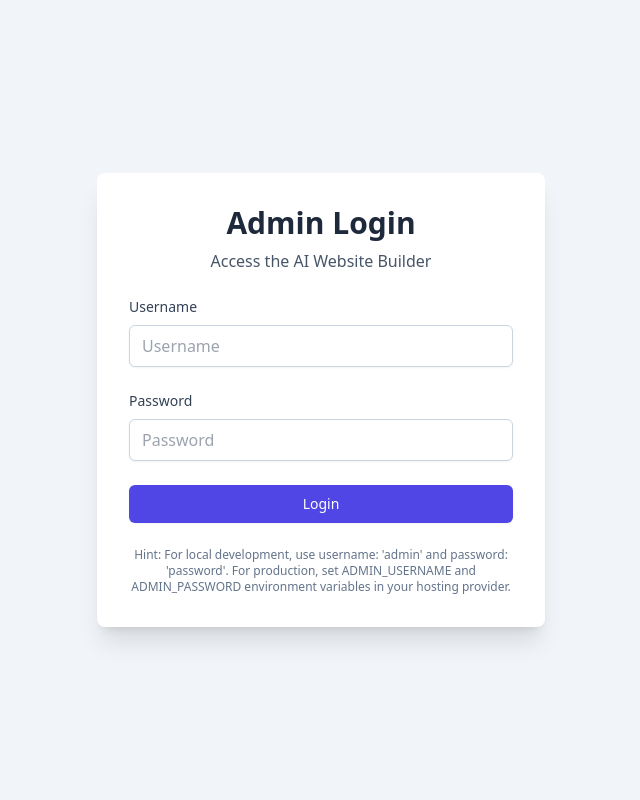
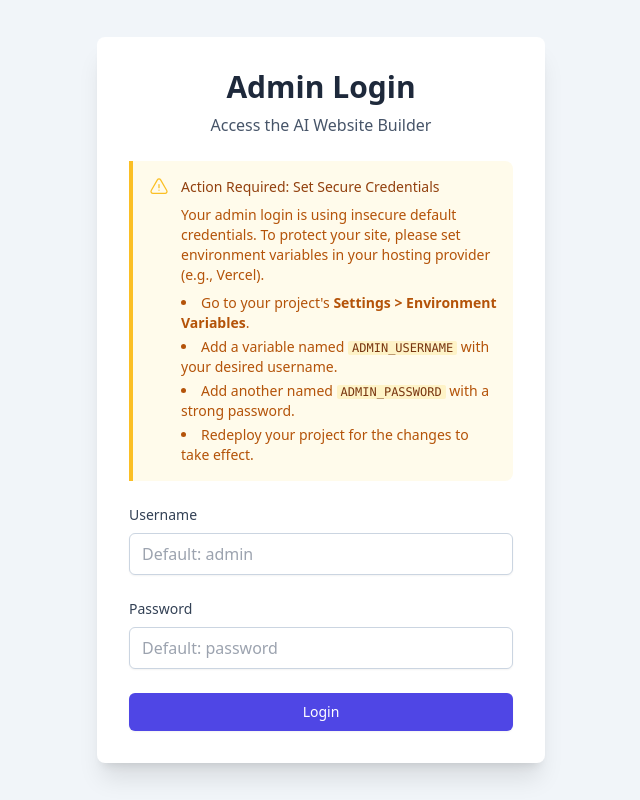
Before and after one commit to mrdocphone/website-builder-v.2, a React (Vite) app: page / in a window 1280 px wide. Shown: the whole page, without its empty margins (319-959 px from the left). Built offline with nearby package versions, Linux system fonts and the light colour scheme.

Commit message:
feat(login): Display warning for missing production env vars
Show a warning message on the login screen if critical production environment variables (ADMIN_USERNAME, ADMIN_PASSWORD) are not set, guiding the user to configure them for secure operation.

```diff
--- a/components/Login.tsx
+++ b/components/Login.tsx
@@ -1,4 +1,5 @@
 import React, { useState } from 'react';
+import { WarningIcon } from './icons';
 
 interface LoginProps {
   onLoginSuccess: () => void;
@@ -8,6 +9,9 @@ const Login: React.FC<LoginProps> = ({ onLoginSuccess }) => {
   const [username, setUsername] = useState('');
   const [password, setPassword] = useState('');
   const [error, setError] = useState('');
+
+  // Check if secure environment variables are missing.
+  const isProductionSetupMissing = !process.env.ADMIN_USERNAME || !process.env.ADMIN_PASSWORD;
 
   const handleSubmit = (e: React.FormEvent) => {
     e.preventDefault();
@@ -25,12 +29,35 @@ const Login: React.FC<LoginProps> = ({ onLoginSuccess }) => {
   };
 
   return (
-    <div className="flex items-center justify-center min-h-screen bg-slate-100 font-sans">
+    <div className="flex items-center justify-center min-h-screen bg-slate-100 font-sans p-4">
       <div className="w-full max-w-md p-8 space-y-6 bg-white rounded-lg shadow-xl">
         <div className="text-center">
           <h1 className="text-3xl font-bold text-slate-800">Admin Login</h1>
           <p className="mt-2 text-slate-600">Access the AI Website Builder</p>
         </div>
+
+        {isProductionSetupMissing && (
+            <div className="bg-amber-50 border-l-4 border-amber-400 p-4 rounded-r-lg">
+                <div className="flex">
+                    <div className="flex-shrink-0">
+                        <WarningIcon className="h-5 w-5 text-amber-400" aria-hidden="true" />
+                    </div>
+                    <div className="ml-3">
+                        <h3 className="text-sm font-medium text-amber-800">Action Required: Set Secure Credentials</h3>
+                        <div className="mt-2 text-sm text-amber-700">
+                            <p>Your admin login is using insecure default credentials. To protect your site, please set environment variables in your hosting provider (e.g., Vercel).</p>
+                            <ul className="list-disc list-inside mt-2 space-y-1">
+                                <li>Go to your project's <strong>Settings &gt; Environment Variables</strong>.</li>
+                                <li>Add a variable named <code className="bg-amber-100 text-amber-900 px-1 rounded-sm text-xs">ADMIN_USERNAME</code> with your desired username.</li>
+                                <li>Add another named <code className="bg-amber-100 text-amber-900 px-1 rounded-sm text-xs">ADMIN_PASSWORD</code> with a strong password.</li>
+                                <li>Redeploy your project for the changes to take effect.</li>
+                            </ul>
+                        </div>
+                    </div>
+                </div>
+            </div>
+        )}
+
         <form className="space-y-6" onSubmit={handleSubmit}>
           <div>
             <label htmlFor="username" className="text-sm font-medium text-slate-700 block mb-2">
@@ -45,7 +72,7 @@ const Login: React.FC<LoginProps> = ({ onLoginSuccess }) => {
               value={username}
               onChange={(e) => setUsername(e.target.value)}
               className="w-full px-3 py-2 border border-slate-300 rounded-md shadow-sm focus:outline-none focus:ring-indigo-500 focus:border-indigo-500"
-              placeholder="Username"
+              placeholder={isProductionSetupMissing ? "Default: admin" : "Username"}
             />
           </div>
           <div>
@@ -64,7 +91,7 @@ const Login: React.FC<LoginProps> = ({ onLoginSuccess }) => {
               value={password}
               onChange={(e) => setPassword(e.target.value)}
               className="w-full px-3 py-2 border border-slate-300 rounded-md shadow-sm focus:outline-none focus:ring-indigo-500 focus:border-indigo-500"
-              placeholder="Password"
+              placeholder={isProductionSetupMissing ? "Default: password" : "Password"}
             />
           </div>
           {error && <p className="text-sm text-red-600 text-center">{error}</p>}
@@ -77,9 +104,6 @@ const Login: React.FC<LoginProps> = ({ onLoginSuccess }) => {
             </button>
           </div>
         </form>
-         <p className="text-center text-xs text-slate-500">
-            Hint: For local development, use username: 'admin' and password: 'password'. For production, set ADMIN_USERNAME and ADMIN_PASSWORD environment variables in your hosting provider.
-        </p>
       </div>
     </div>
   );
--- a/components/icons.tsx
+++ b/components/icons.tsx
@@ -112,3 +112,9 @@ export const LogoutIcon: React.FC<React.SVGProps<SVGSVGElement>> = (props) => (
         <path strokeLinecap="round" strokeLinejoin="round" d="M15.75 9V5.25A2.25 2.25 0 0013.5 3h-6a2.25 2.25 0 00-2.25 2.25v13.5A2.25 2.25 0 007.5 21h6a2.25 2.25 0 002.25-2.25V15m3 0l3-3m0 0l-3-3m3 3H9" />
     </svg>
 );
+
+export const WarningIcon: React.FC<React.SVGProps<SVGSVGElement>> = (props) => (
+    <svg xmlns="http://www.w3.org/2000/svg" fill="none" viewBox="0 0 24 24" strokeWidth={1.5} stroke="currentColor" {...props}>
+        <path strokeLinecap="round" strokeLinejoin="round" d="M12 9v3.75m-9.303 3.376c-.866 1.5.217 3.374 1.948 3.374h14.71c1.73 0 2.813-1.874 1.948-3.374L13.949 3.378c-.866-1.5-3.032-1.5-3.898 0L2.697 16.126zM12 15.75h.007v.008H12v-.008z" />
+    </svg>
+);
```
